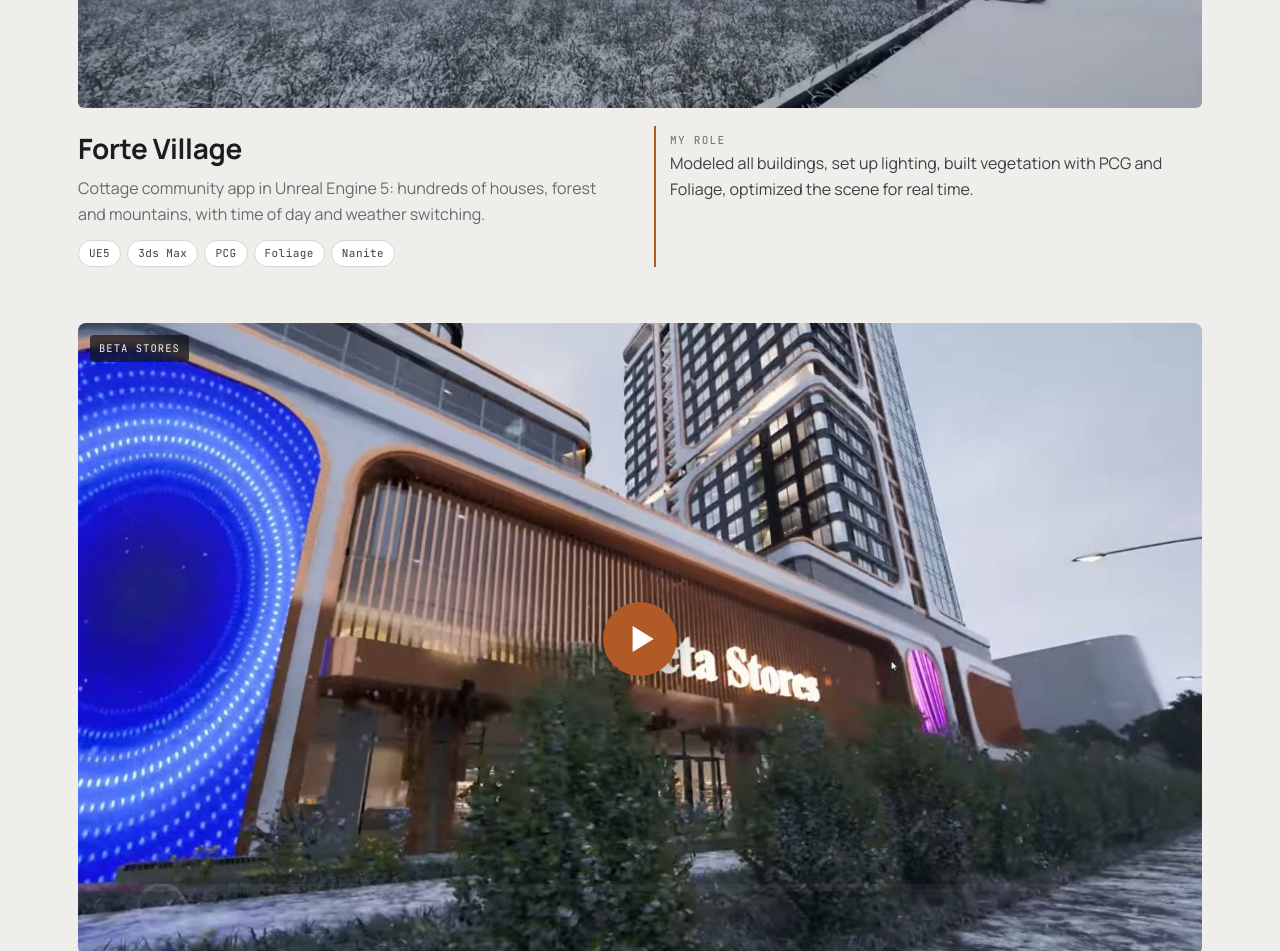
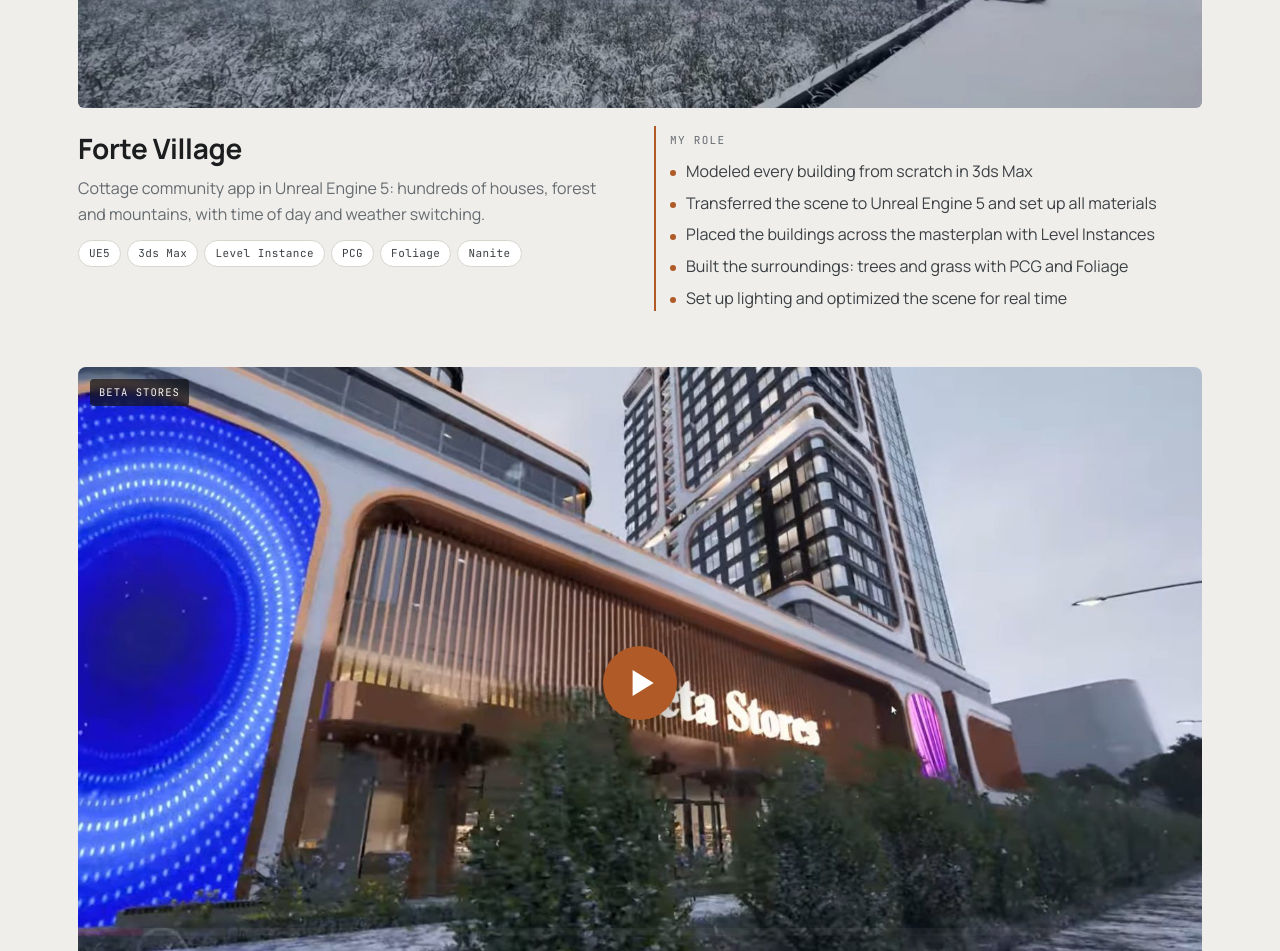
Before and after one commit to Dzhumar0/Dzhumar0.github.io, a plain HTML site: page index.html in a window 1280 px wide. Shown: the part 2060-3011 px from the top of the page. Drawn offline with Linux system fonts and the light colour scheme; a web font is replaced by a local one.

Commit message:
Forte Village: подробная роль
Co-Authored-By: Claude Opus 5.5 <noreply@anthropic.com>
Claude-Session: https://claude.ai/code/session_01BcWgqqBUu1si81WKkTAxRx

```diff
--- a/index.html
+++ b/index.html
@@ -113,6 +113,9 @@ h2 { font-family: var(--display); font-weight: 400; font-size: clamp(24px, 3.6vw
 .chips { display: flex; flex-wrap: wrap; gap: 6px; margin-top: 12px; }
 .chip { font-family: var(--mono); font-size: 11px; letter-spacing: .04em; border: 1px solid var(--line); border-radius: 999px; padding: 4px 10px; color: var(--fg2); background: var(--panel); }
 .role-box { border-left: 2px solid var(--accent); padding-left: 14px; }
+.steps { margin: 8px 0 0; padding: 0; list-style: none; display: grid; gap: 6px; }
+.steps li { position: relative; padding-left: 16px; color: var(--fg2); }
+.steps li::before { content: ""; position: absolute; left: 0; top: .7em; width: 6px; height: 6px; border-radius: 50%; background: var(--accent); }
 .role-box p { color: var(--fg2); }
 
 /* personal */
@@ -243,9 +246,15 @@ footer .wrap { padding-block: 0 32px; }
           <div>
             <h3>Forte Village</h3>
             <p><span class="en">Cottage community app in Unreal Engine 5: hundreds of houses, forest and mountains, with time of day and weather switching.</span><span class="ru">Приложение коттеджного посёлка на Unreal Engine 5: сотни домов, лес и горы, смена времени суток и погоды.</span></p>
-            <div class="chips"><span class="chip">UE5</span><span class="chip">3ds Max</span><span class="chip">PCG</span><span class="chip">Foliage</span><span class="chip">Nanite</span></div>
+            <div class="chips"><span class="chip">UE5</span><span class="chip">3ds Max</span><span class="chip">Level Instance</span><span class="chip">PCG</span><span class="chip">Foliage</span><span class="chip">Nanite</span></div>
           </div>
-          <div class="role-box"><span class="label"><span class="en">My role</span><span class="ru">Моя роль</span></span><p><span class="en">Modeled all buildings, set up lighting, built vegetation with PCG and Foliage, optimized the scene for real time.</span><span class="ru">Смоделировал все здания, настроил свет, сделал растительность через PCG и Foliage, оптимизировал сцену под real-time.</span></p></div>
+          <div class="role-box"><span class="label"><span class="en">My role</span><span class="ru">Моя роль</span></span><ul class="steps">
+<li><span class="en">Modeled every building from scratch in 3ds Max</span><span class="ru">С нуля смоделировал все здания в 3ds Max</span></li>
+<li><span class="en">Transferred the scene to Unreal Engine 5 and set up all materials</span><span class="ru">Перенёс сцену в Unreal Engine 5 и настроил все материалы</span></li>
+<li><span class="en">Placed the buildings across the masterplan with Level Instances</span><span class="ru">Расставил здания по генплану через Level Instance</span></li>
+<li><span class="en">Built the surroundings: trees and grass with PCG and Foliage</span><span class="ru">Собрал окружение: деревья и трава через PCG и Foliage</span></li>
+<li><span class="en">Set up lighting and optimized the scene for real time</span><span class="ru">Настроил освещение и оптимизировал сцену под real-time</span></li>
+</ul></div>
         </div>
       </article>
 
```
